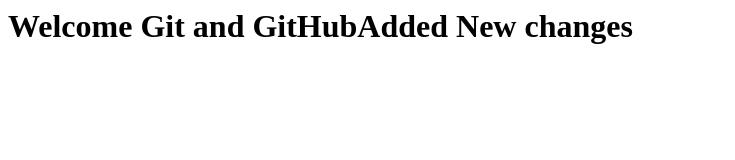
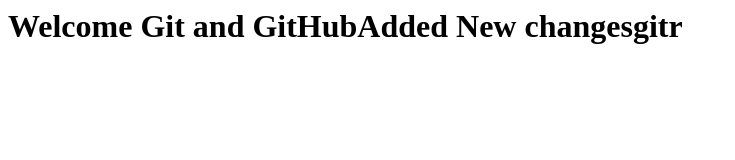
Before and after one commit to Faithinfotech-Training/demopropeljuly2023, a plain HTML site: page index.html in a window 1280 px wide. Shown: the whole page, without its empty margins (0-735 px from the left). Drawn offline with Linux system fonts and the light colour scheme.

Commit message:
updated index.html

```diff
--- a/index.html
+++ b/index.html
@@ -1 +1 @@
-<h1>Welcome Git and GitHubAdded New changes</h1>
+<h1>Welcome Git and GitHubAdded New changesgitr </h1>
```
